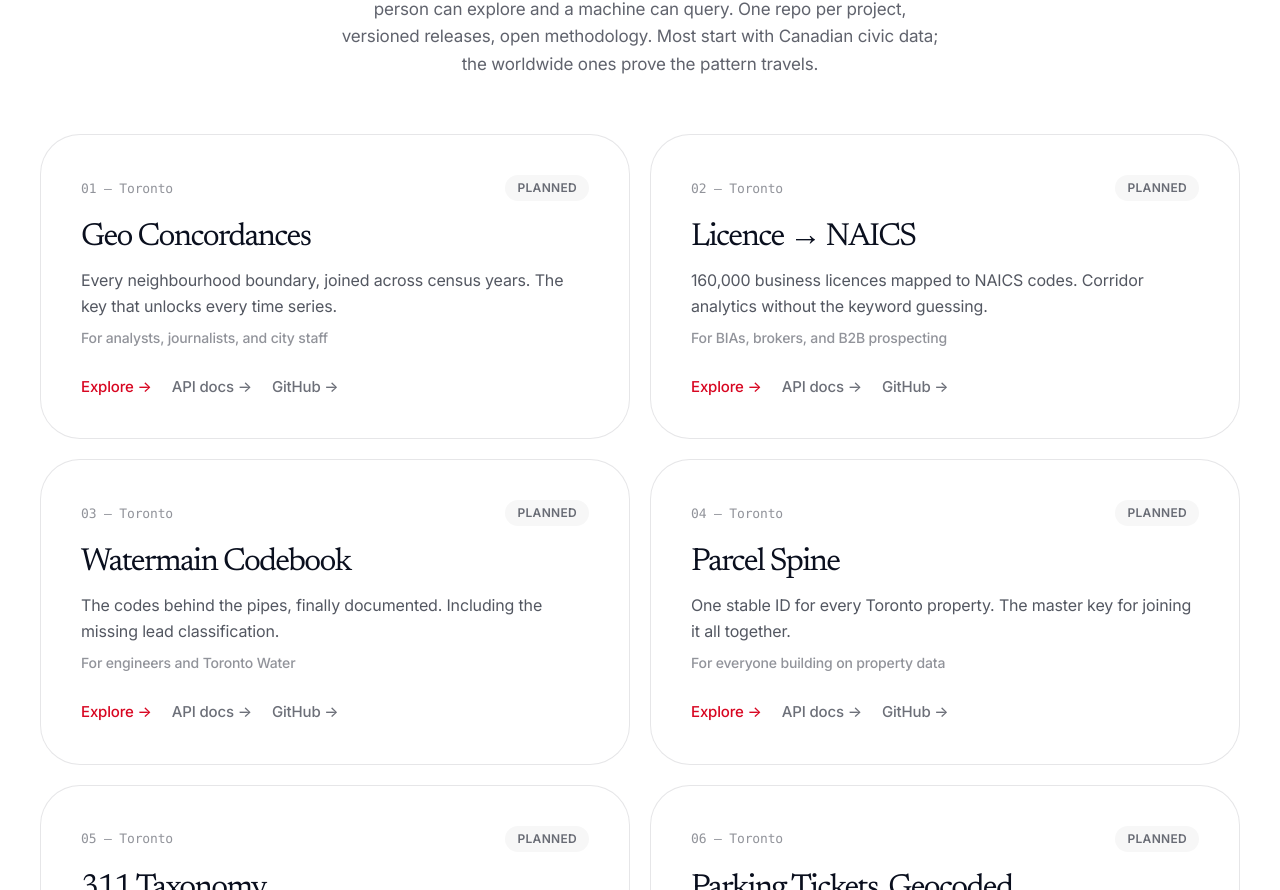
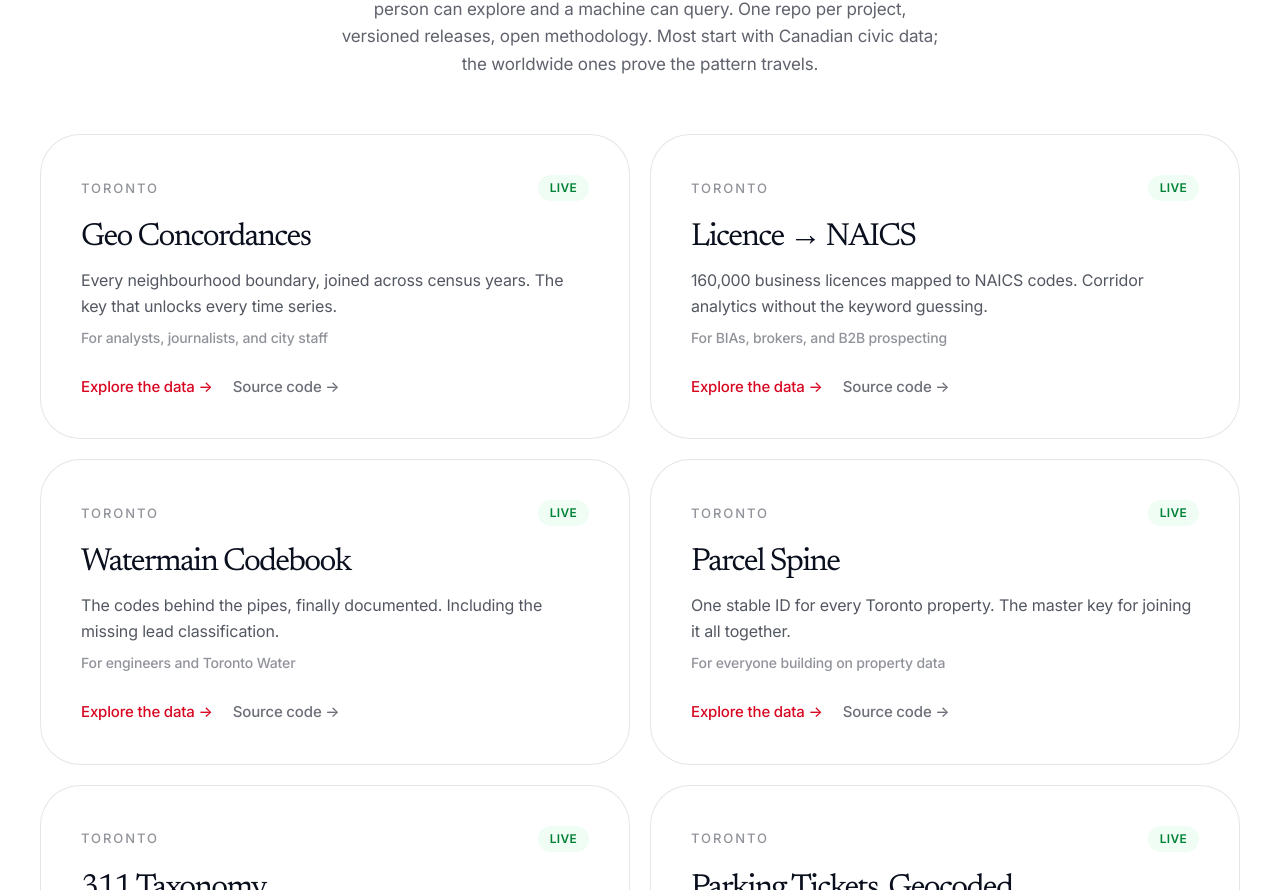
Before and after one commit to Nshipyard/canada-nshipyard, a Next.js app: page / in a window 1280 px wide. Shown: the part 1910-2800 px from the top of the page. Built offline with nearby package versions, Linux system fonts and the light colour scheme.

Commit message:
Projects: merge My Street into one list, drop numbering, link every card to its live site

```diff
--- a/src/app/page.tsx
+++ b/src/app/page.tsx
@@ -3,7 +3,6 @@ import Nav from "@/components/Nav";
 import Hero from "@/components/Hero";
 import Problem from "@/components/Problem";
 import Projects from "@/components/Projects";
-import Apps from "@/components/Apps";
 import Showcase from "@/components/Showcase";
 import Agents from "@/components/Agents";
 import OpenSource from "@/components/OpenSource";
@@ -18,7 +17,6 @@ export default function Home() {
         <Hero />
         <Problem />
         <Projects />
-        <Apps />
         <Showcase />
         <Agents />
         <OpenSource />
--- a/src/components/Nav.tsx
+++ b/src/components/Nav.tsx
@@ -10,7 +10,6 @@ export default function Nav() {
 
   const links = [
     { href: "#projects", label: t.nav.projects },
-    { href: "#apps", label: t.nav.apps },
     { href: "#showcase", label: t.nav.showcase },
     { href: "#developers", label: t.nav.developers },
   ];
--- a/src/components/Projects.tsx
+++ b/src/components/Projects.tsx
@@ -23,14 +23,14 @@ export default function Projects() {
       </div>
 
       <div className="mx-auto mt-14 grid max-w-[1200px] grid-cols-1 gap-5 md:grid-cols-2">
-        {t.projects.items.map((p, i) => (
+        {t.projects.items.map((p) => (
           <article
             key={p.repo}
             className="flex flex-col rounded-[40px] border border-line bg-paper p-8 transition hover:border-ink/25 md:p-10"
           >
             <div className="flex items-center justify-between">
-              <span className="font-mono text-[13px] text-ink/45">
-                {String(i + 1).padStart(2, "0")} — {p.tag}
+              <span className="text-[13px] font-medium uppercase tracking-[0.15em] text-ink/45">
+                {p.tag}
               </span>
               <span
                 className={`rounded-full px-3 py-1 text-[12px] font-semibold uppercase tracking-wide ${statusStyle[p.status]}`}
@@ -42,19 +42,21 @@ export default function Projects() {
             <p className="mt-3 text-[16px] leading-relaxed text-ink/70">{p.desc}</p>
             <p className="mt-2 text-[14px] font-medium text-ink/45">{p.user}</p>
             <div className="mt-auto flex items-center gap-5 pt-7 text-[15px] font-medium">
-              <a href="#developers" className="text-canada hover:text-canada-dark">
-                {t.projects.explore} →
-              </a>
-              <a href="#developers" className="text-ink/60 hover:text-ink">
-                {t.projects.api} →
+              <a
+                href={p.url}
+                target="_blank"
+                rel="noreferrer"
+                className="text-canada hover:text-canada-dark"
+              >
+                {t.projects[p.cta]} →
               </a>
               <a
-                href="https://github.com/Nshipyard"
+                href={`https://github.com/Nshipyard/${p.repo}`}
                 target="_blank"
                 rel="noreferrer"
                 className="text-ink/60 hover:text-ink"
               >
-                GitHub →
+                {t.projects.source} →
               </a>
             </div>
           </article>
--- a/src/i18n.tsx
+++ b/src/i18n.tsx
@@ -12,7 +12,6 @@ const en = {
   },
   nav: {
     projects: "Projects",
-    apps: "Live apps",
     showcase: "Showcase",
     developers: "Developers",
     menu: "Menu",
@@ -41,8 +40,9 @@ const en = {
     title: "Open datasets, rebuilt as infrastructure.",
     body: "Each project takes one messy public dataset and turns it into something a person can explore and a machine can query. One repo per project, versioned releases, open methodology. Most start with Canadian civic data; the worldwide ones prove the pattern travels.",
     status: { planned: "Planned", building: "Building", live: "Live" },
-    explore: "Explore",
-    api: "API docs",
+    explore: "Explore the data",
+    visit: "Visit live app",
+    source: "Source code",
     items: [
       {
         repo: "toronto-geo-concordances",
@@ -50,7 +50,9 @@ const en = {
         tag: "Toronto",
         desc: "Every neighbourhood boundary, joined across census years. The key that unlocks every time series.",
         user: "For analysts, journalists, and city staff",
-        status: "planned" as const,
+        url: "https://toronto-geo-concordances.vercel.app",
+        cta: "explore" as const,
+        status: "live" as const,
       },
       {
         repo: "toronto-licence-naics",
@@ -58,7 +60,9 @@ const en = {
         tag: "Toronto",
         desc: "160,000 business licences mapped to NAICS codes. Corridor analytics without the keyword guessing.",
         user: "For BIAs, brokers, and B2B prospecting",
-        status: "planned" as const,
+        url: "https://toronto-licence-naics.vercel.app",
+        cta: "explore" as const,
+        status: "live" as const,
       },
       {
         repo: "toronto-watermain-codebook",
@@ -66,7 +70,9 @@ const en = {
         tag: "Toronto",
         desc: "The codes behind the pipes, finally documented. Including the missing lead classification.",
         user: "For engineers and Toronto Water",
-        status: "planned" as const,
+        url: "https://toronto-watermain-codebook.vercel.app",
+        cta: "explore" as const,
+        status: "live" as const,
       },
       {
         repo: "toronto-parcel-spine",
@@ -74,7 +80,9 @@ const en = {
         tag: "Toronto",
         desc: "One stable ID for every Toronto property. The master key for joining it all together.",
         user: "For everyone building on property data",
-        status: "planned" as const,
+        url: "https://toronto-parcel-spine.vercel.app",
+        cta: "explore" as const,
+        status: "live" as const,
       },
       {
         repo: "toronto-311-taxonomy",
@@ -82,7 +90,9 @@ const en = {
         tag: "Toronto",
         desc: "850+ request types, versioned so renames stop breaking history.",
         user: "For city operations and researchers",
-        status: "planned" as const,
+        url: "https://toronto-311-taxonomy.vercel.app",
+        cta: "explore" as const,
+        status: "live" as const,
       },
       {
         repo: "toronto-parking-tickets-geocoded",
@@ -90,7 +100,9 @@ const en = {
         tag: "Toronto",
         desc: "50 million tickets, geocoded and mappable for the first time.",
         user: "For fleets, mobility, and insurers",
-        status: "planned" as const,
+        url: "https://toronto-parking-tickets-geocoded.vercel.app",
+        cta: "explore" as const,
+        status: "live" as const,
       },
       {
         repo: "toronto-civic-codebooks",
@@ -98,7 +110,9 @@ const en = {
         tag: "Toronto",
         desc: "NOC, infraction, and procurement codes, translated into one reference.",
         user: "For analysts, staffing, and watchdogs",
-        status: "planned" as const,
+        url: "https://toronto-civic-codebooks.vercel.app",
+        cta: "explore" as const,
+        status: "live" as const,
       },
       {
         repo: "toronto-development-pipeline",
@@ -106,7 +120,19 @@ const en = {
         tag: "Toronto",
         desc: "Every project in the housing pipeline, normalized and queryable.",
         user: "For developers, lenders, and media",
-        status: "planned" as const,
+        url: "https://toronto-development-pipeline.vercel.app",
+        cta: "explore" as const,
+        status: "live" as const,
+      },
+      {
+        repo: "my-street",
+        name: "My Street",
+        tag: "Toronto",
+        desc: "What's happening on your street this week? Live road work and building permits within 500 metres of any Toronto address, pulled straight from the city's open data.",
+        user: "For anyone with a Toronto address",
+        url: "https://my-street.canada.nshipyard.com",
+        cta: "visit" as const,
+        status: "live" as const,
       },
       {
         repo: "earthquery",
@@ -114,6 +140,8 @@ const en = {
         tag: "Worldwide",
         desc: "Ask the planet a question: natural-language search over satellite imagery embeddings.",
         user: "For researchers, journalists, and the curious",
+        url: "https://earthquery.vercel.app",
+        cta: "explore" as const,
         status: "live" as const,
       },
       {
@@ -122,23 +150,8 @@ const en = {
         tag: "Worldwide",
         desc: "Live tropical cyclone risk scores from official hurricane forecasts, with the math shown.",
         user: "For ports, vessels, and coastal communities",
-        status: "live" as const,
-      },
-    ],
-  },
-  apps: {
-    kicker: "Live apps",
-    title: "Built on this data.",
-    body: "Real applications already running on City of Toronto open feeds, maintained by Nshipyard.",
-    visit: "Visit live app",
-    repo: "Source code",
-    items: [
-      {
-        repo: "my-street",
-        name: "My Street",
-        tag: "Toronto",
-        desc: "What's happening on your street this week? Live road work and building permits within 500 metres of any Toronto address, pulled straight from the city's open data.",
-        url: "https://my-street.canada.nshipyard.com",
+        url: "https://cyclonewatch.vercel.app",
+        cta: "explore" as const,
         status: "live" as const,
       },
     ],
@@ -231,7 +244,6 @@ const fr: Dict = {
   },
   nav: {
     projects: "Projets",
-    apps: "Applis en direct",
     showcase: "Vitrine",
     developers: "Développeurs",
     menu: "Menu",
@@ -260,8 +272,9 @@ const fr: Dict = {
     title: "Des jeux de données ouverts, reconstruits en infrastructure.",
     body: "Chaque projet prend un jeu de données public désordonné et le transforme en quelque chose qu'une personne peut explorer et qu'une machine peut interroger. Un dépôt par projet, des versions numérotées, une méthodologie ouverte. La plupart commencent par les données civiques canadiennes ; les projets mondiaux prouvent que le modèle voyage.",
     status: { planned: "Prévu", building: "En construction", live: "En ligne" },
-    explore: "Explorer",
-    api: "API",
+    explore: "Explorer les données",
+    visit: "Voir l'appli en direct",
+    source: "Code source",
     items: [
       {
         repo: "toronto-geo-concordances",
@@ -269,7 +282,9 @@ const fr: Dict = {
         tag: "Toronto",
         desc: "Toutes les limites de quartier, reliées entre les recensements. La clé qui déverrouille chaque série chronologique.",
         user: "Pour analystes, journalistes et personnel municipal",
-        status: "planned" as const,
+        url: "https://toronto-geo-concordances.vercel.app",
+        cta: "explore" as const,
+        status: "live" as const,
       },
       {
         repo: "toronto-licence-naics",
@@ -277,7 +292,9 @@ const fr: Dict = {
         tag: "Toronto",
         desc: "160 000 permis d'entreprise associés aux codes SCIAN. L'analyse des artères commerciales sans devinettes.",
         user: "Pour les ZAC, les courtiers et la prospection B2B",
-        status: "planned" as const,
+        url: "https://toronto-licence-naics.vercel.app",
+        cta: "explore" as const,
+        status: "live" as const,
       },
       {
         repo: "toronto-watermain-codebook",
@@ -285,7 +302,9 @@ const fr: Dict = {
         tag: "Toronto",
         desc: "Les codes des conduites d'eau, enfin documentés. Y compris la classification manquante pour le plomb.",
         user: "Pour les ingénieurs et Toronto Water",
-        status: "planned" as const,
+        url: "https://toronto-watermain-codebook.vercel.app",
+        cta: "explore" as const,
+        status: "live" as const,
       },
       {
         repo: "toronto-parcel-spine",
@@ -293,7 +312,9 @@ const fr: Dict = {
         tag: "Toronto",
         desc: "Un identifiant stable pour chaque propriété torontoise. La clé maîtresse pour tout relier.",
         user: "Pour tous ceux qui bâtissent sur les données foncières",
-        status: "planned" as const,
+        url: "https://toronto-parcel-spine.vercel.app",
+        cta: "explore" as const,
+        status: "live" as const,
       },
       {
         repo: "toronto-311-taxonomy",
@@ -301,7 +322,9 @@ const fr: Dict = {
         tag: "Toronto",
         desc: "Plus de 850 types de demandes, versionnés pour que les renommages cessent de briser l'historique.",
         user: "Pour les opérations municipales et les chercheurs",
-        status: "planned" as const,
+        url: "https://toronto-311-taxonomy.vercel.app",
+        cta: "explore" as const,
+        status: "live" as const,
       },
       {
         repo: "toronto-parking-tickets-geocoded",
@@ -309,7 +332,9 @@ const fr: Dict = {
         tag: "Toronto",
         desc: "50 millions de contraventions, géocodées et cartographiables pour la première fois.",
         user: "Pour les flottes, la mobilité et les assureurs",
-        status: "planned" as const,
+        url: "https://toronto-parking-tickets-geocoded.vercel.app",
+        cta: "explore" as const,
+        status: "live" as const,
       },
       {
         repo: "toronto-civic-codebooks",
@@ -317,7 +342,9 @@ const fr: Dict = {
         tag: "Toronto",
         desc: "Codes CNP, d'infractions et d'approvisionnement, réunis en une seule référence.",
         user: "Pour les analystes, le recrutement et la surveillance",
-        status: "planned" as const,
+        url: "https://toronto-civic-codebooks.vercel.app",
+        cta: "explore" as const,
+        status: "live" as const,
       },
       {
         repo: "toronto-development-pipeline",
@@ -325,7 +352,19 @@ const fr: Dict = {
         tag: "Toronto",
         desc: "Chaque projet du pipeline de logement, normalisé et interrogeable.",
         user: "Pour les promoteurs, les prêteurs et les médias",
-        status: "planned" as const,
+        url: "https://toronto-development-pipeline.vercel.app",
+        cta: "explore" as const,
+        status: "live" as const,
+      },
+      {
+        repo: "my-street",
+        name: "My Street",
+        tag: "Toronto",
+        desc: "Que se passe-t-il dans votre rue cette semaine? Travaux routiers et permis de construire en direct, dans un rayon de 500 mètres de n'importe quelle adresse à Toronto, tirés directement des données ouvertes de la ville.",
+        user: "Pour quiconque a une adresse à Toronto",
+        url: "https://my-street.canada.nshipyard.com",
+        cta: "visit" as const,
+        status: "live" as const,
       },
       {
         repo: "earthquery",
@@ -333,6 +372,8 @@ const fr: Dict = {
         tag: "Mondial",
         desc: "Posez une question à la planète : recherche en langage naturel dans les images satellites.",
         user: "Pour chercheurs, journalistes et curieux",
+        url: "https://earthquery.vercel.app",
+        cta: "explore" as const,
         status: "live" as const,
       },
       {
@@ -341,23 +382,8 @@ const fr: Dict = {
         tag: "Mondial",
         desc: "Scores de risque cyclonique en direct, issus des prévisions officielles, avec le calcul exposé.",
         user: "Pour les ports, les navires et les communautés côtières",
-        status: "live" as const,
-      },
-    ],
-  },
-  apps: {
-    kicker: "Applications en direct",
-    title: "Construit sur ces données.",
-    body: "Des applications réelles qui utilisent déjà les flux ouverts de la Ville de Toronto, maintenues par Nshipyard.",
-    visit: "Voir l'application",
-    repo: "Code source",
-    items: [
-      {
-        repo: "my-street",
-        name: "My Street",
-        tag: "Toronto",
-        desc: "Que se passe-t-il dans votre rue cette semaine? Travaux routiers et permis de construire en direct, dans un rayon de 500 mètres de n'importe quelle adresse à Toronto.",
-        url: "https://my-street.canada.nshipyard.com",
+        url: "https://cyclonewatch.vercel.app",
+        cta: "explore" as const,
         status: "live" as const,
       },
     ],
```
